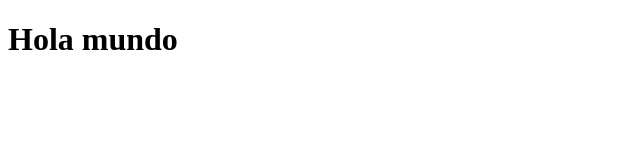
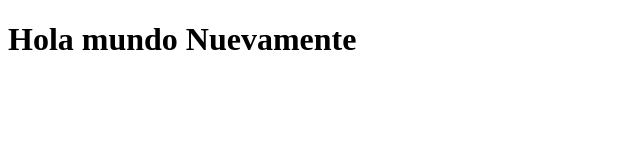
Before and after one commit to andresudenar/prueba, a plain HTML site: page index.html in a window 1280 px wide. Shown: the whole page, without its empty margins (0-640 px from the left). Drawn offline with Linux system fonts and the light colour scheme.

Commit message:
se edito index.html

```diff
--- a/index.html
+++ b/index.html
@@ -6,7 +6,7 @@
   </head>
   <body>
 
-    <h1>Hola mundo</h1>
+    <h1>Hola mundo Nuevamente</h1>
 
   </body>
 </html>
```
